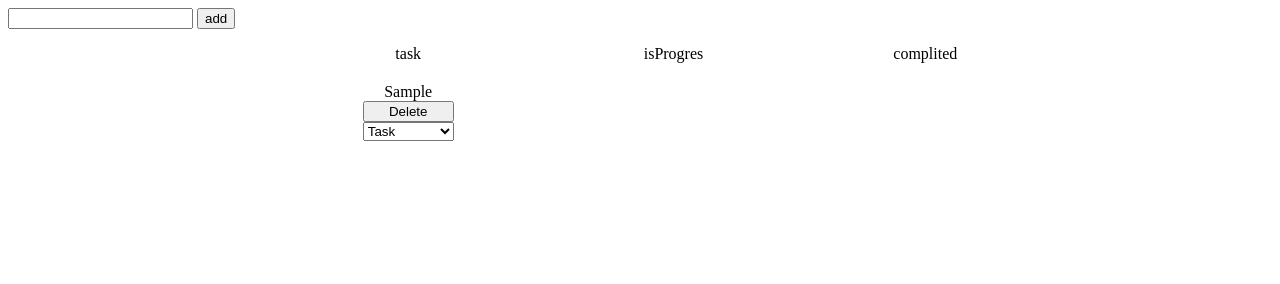
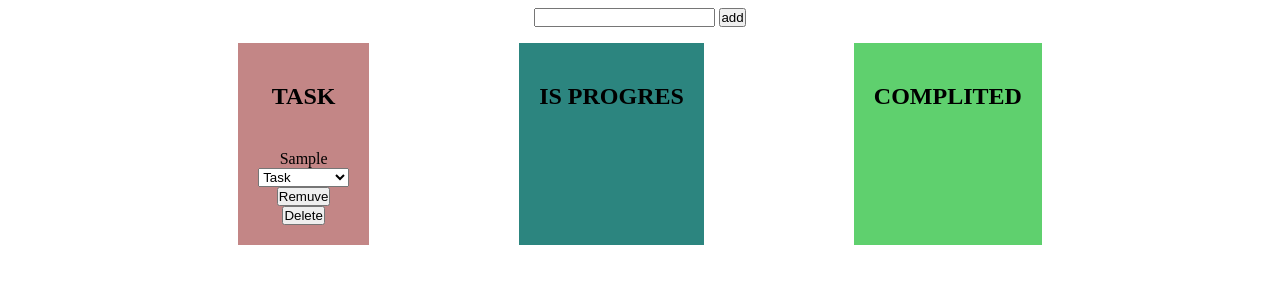
Before and after one commit to PetroYar/cet, a plain HTML site: page index.html in a window 1280 px wide. Both pictures are taken after typing "Sample" into the empty fields and a click on the button "add". Drawn offline with Linux system fonts and the light colour scheme.

Commit message:
saveLocal

```diff
--- a/index.html
+++ b/index.html
@@ -3,26 +3,49 @@
   <head>
     <meta charset="UTF-8" />
     <meta name="viewport" content="width=device-width, initial-scale=1.0" />
-    <link rel="stylesheet" href="style.css" />
+    <!-- <link rel="stylesheet" href="/style.css" /> -->
 
     <title>html</title>
   </head>
   <body>
     <style>
+      * {
+        padding: 0;
+        /* margin: 0; */
+      }
       .container {
         display: flex;
         gap: 150px;
         justify-content: center;
+      }
+      h2{
+        text-transform: uppercase;
       }
       ul {
         text-align: center;
         display: flex;
         flex-direction: column;
         gap: 20px;
+        padding: 20px;
+
       }
       li {
         display: flex;
         flex-direction: column;
+        align-items: center;
+      }
+
+      .task {
+        background: #c38686;
+      }
+      .progress {
+        background: #2C857F;
+      }
+      .completed {
+        background: #5FD06E;
+      }
+      form{
+        place-self: center;
       }
     </style>
     <form class="form">
@@ -30,13 +53,13 @@
     </form>
     <div class="container">
       <ul class="task">
-        task
+        <h2>task </h2>
       </ul>
       <ul class="progress">
-        isProgres
+       <h2> is Progres</h2>
       </ul>
       <ul class="completed">
-        complited
+        <h2>complited</h2>
       </ul>
     </div>
     <script src="script.js"></script>
--- a/script.js
+++ b/script.js
@@ -38,9 +38,17 @@ function addTask(e) {
   const task = Task(value);
   trello.task.push(task);
 
+  createItem(task);
+
+  form.reset();
+
+  saveData();
+}
+function createItem(task) {
   const li = document.createElement("li");
   const btn = document.createElement("button");
   const select = document.createElement("select");
+  const remuve = document.createElement('button')
 
   const option = document.createElement("option");
   const option1 = document.createElement("option");
@@ -61,15 +69,31 @@ function addTask(e) {
   li.textContent = task.name;
 
   btn.textContent = "Delete";
+  remuve.textContent = "Remuve";
+
+
   btn.addEventListener("click", () => {
     li.remove();
     trello.task = trello.task.filter((el) => el.uid !== task.uid);
     console.log(trello.task);
   });
 
+  remuve.addEventListener('click',()=>{
+    console.log(remuve)
+  })
+
+  li.appendChild(select);
+  li.appendChild(remuve);
   li.appendChild(btn);
-  li.appendChild(select);
+
   taskList.appendChild(li);
+
+  select.value =
+    task.columnId === 0
+      ? "task"
+      : task.columnId === 1
+      ? "progress"
+      : "completed";
 
   select.addEventListener("change", (event) => {
     const selectedValue = event.target.value;
@@ -86,11 +110,31 @@ function addTask(e) {
       completedList.appendChild(li);
     }
 
-    console.log(trello.task);
+    saveData();
   });
-
-  form.reset();
-  console.log(trello.task);
+  return li;
 }
 
+function saveData() {
+  localStorage.setItem("trello", JSON.stringify(trello));
+}
+function loadData() {
+  const data = JSON.parse(localStorage.getItem("trello"));
+  if (data) {
+    trello.task = data.task || [];
+    trello.task.forEach((task) => {
+      const li = createItem(task);
+
+      if (task.columnId === 0) {
+        taskList.appendChild(li);
+      } else if (task.columnId === 1) {
+        progressList.appendChild(li);
+      } else if (task.columnId === 2) {
+        completedList.appendChild(li);
+      }
+    });
+  }
+}
+
+window.addEventListener("onLoad", loadData());
 form.addEventListener("submit", (e) => addTask(e));
```
